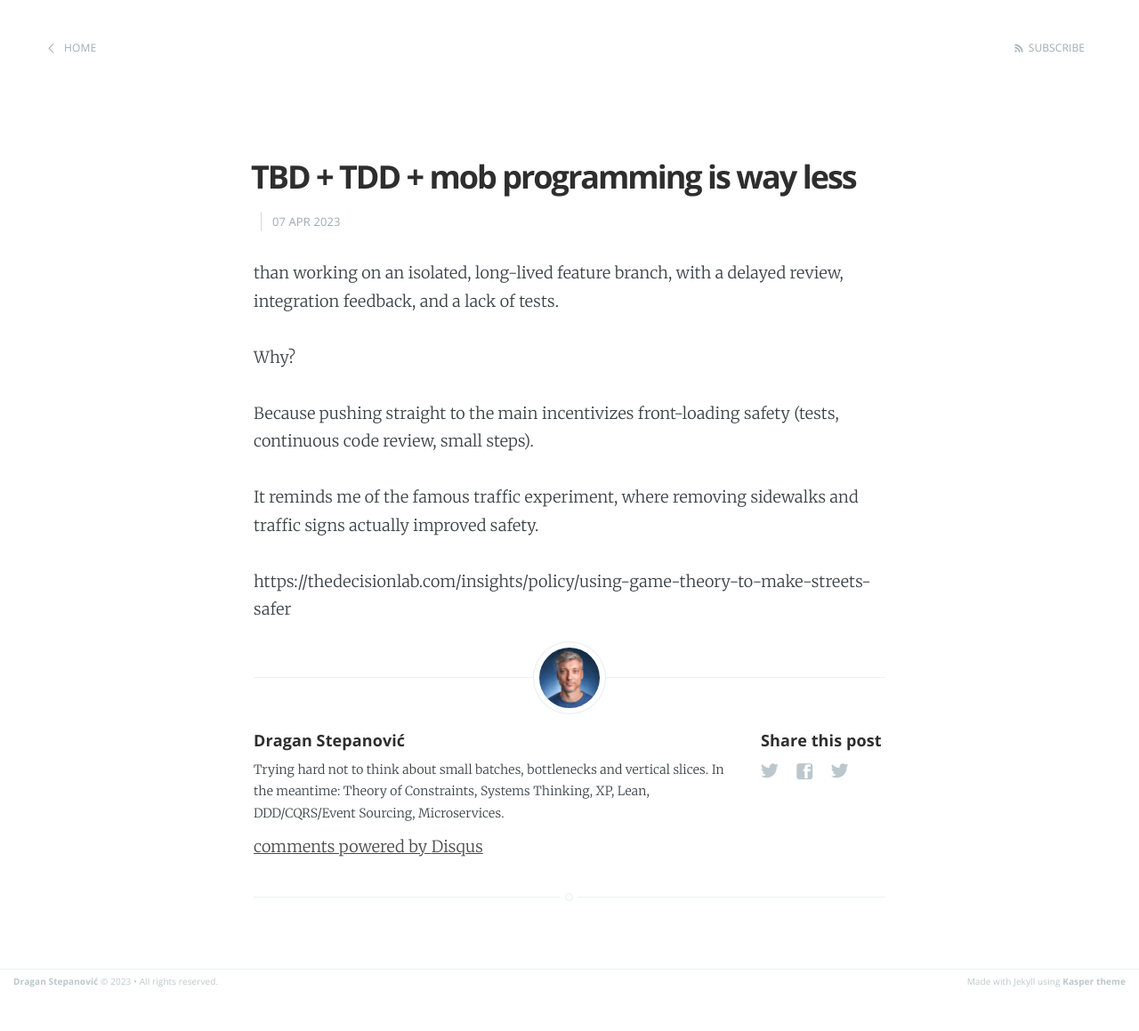
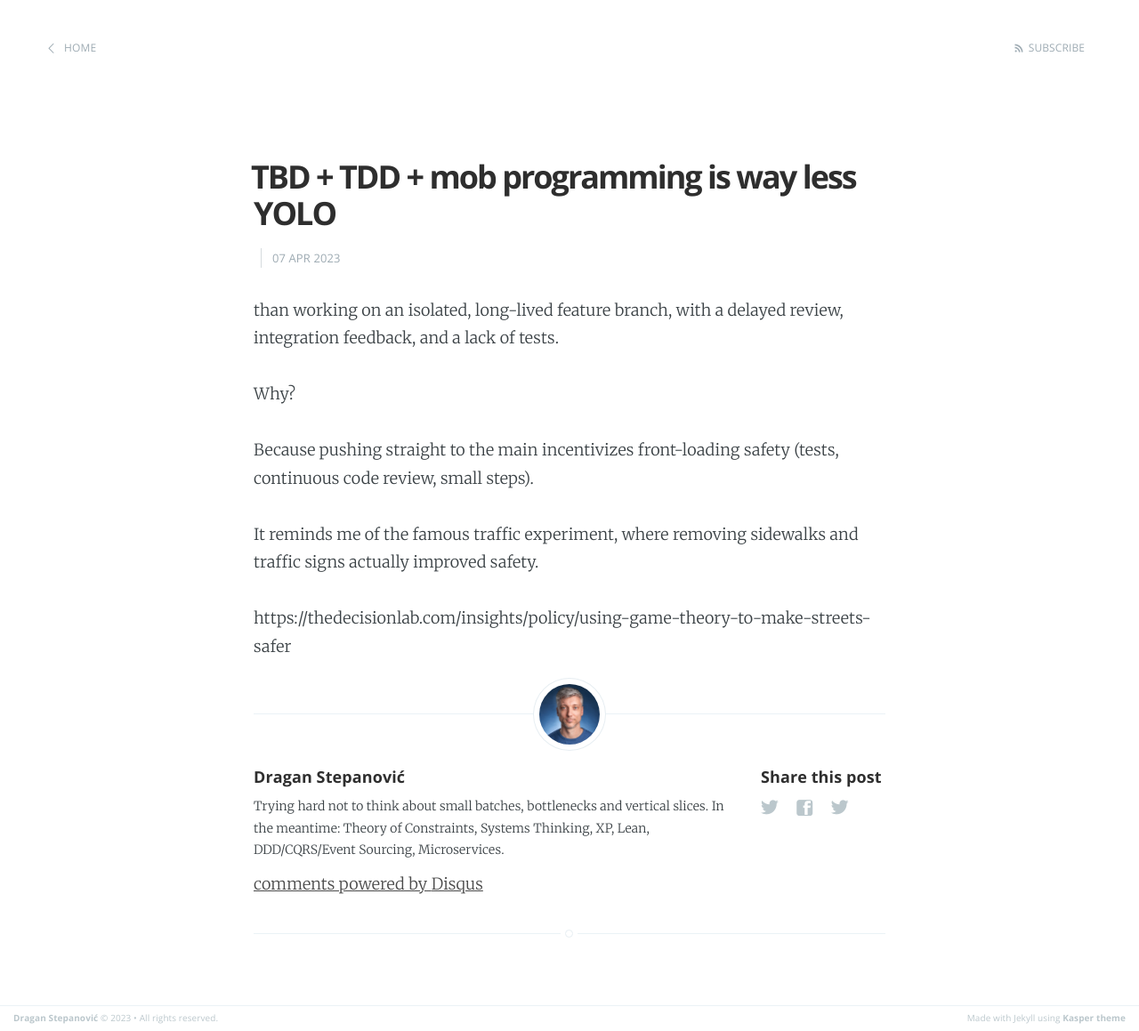
Before and after one commit to dragan-stepanovic/dragan-stepanovic.github.io, a Jekyll site: the page built from _posts/2023-04-07-front-loading-safety.md, in a window 1280 px wide. Shown: the whole page at 89% size. Built offline with Jekyll 4.4.1, drawn with Linux system fonts in a browser that asks for light colours; our own code applies the rules of GitHub Pages for plain Markdown files; comment, search, counter and statistics services are not loaded; before the commit the page ends 1117 px from its top, so only the background shows below that.

Commit message:
Update 2023-04-07-front-loading-safety.md

```diff
--- a/_posts/2023-04-07-front-loading-safety.md
+++ b/_posts/2023-04-07-front-loading-safety.md
@@ -1,5 +1,5 @@
 ---
-title: TBD + TDD + mob programming is way less #YOLO
+title: TBD + TDD + mob programming is way less YOLO
 ---
 
 than working on an isolated, long-lived feature branch, with a delayed review, integration feedback, and a lack of tests.
```
